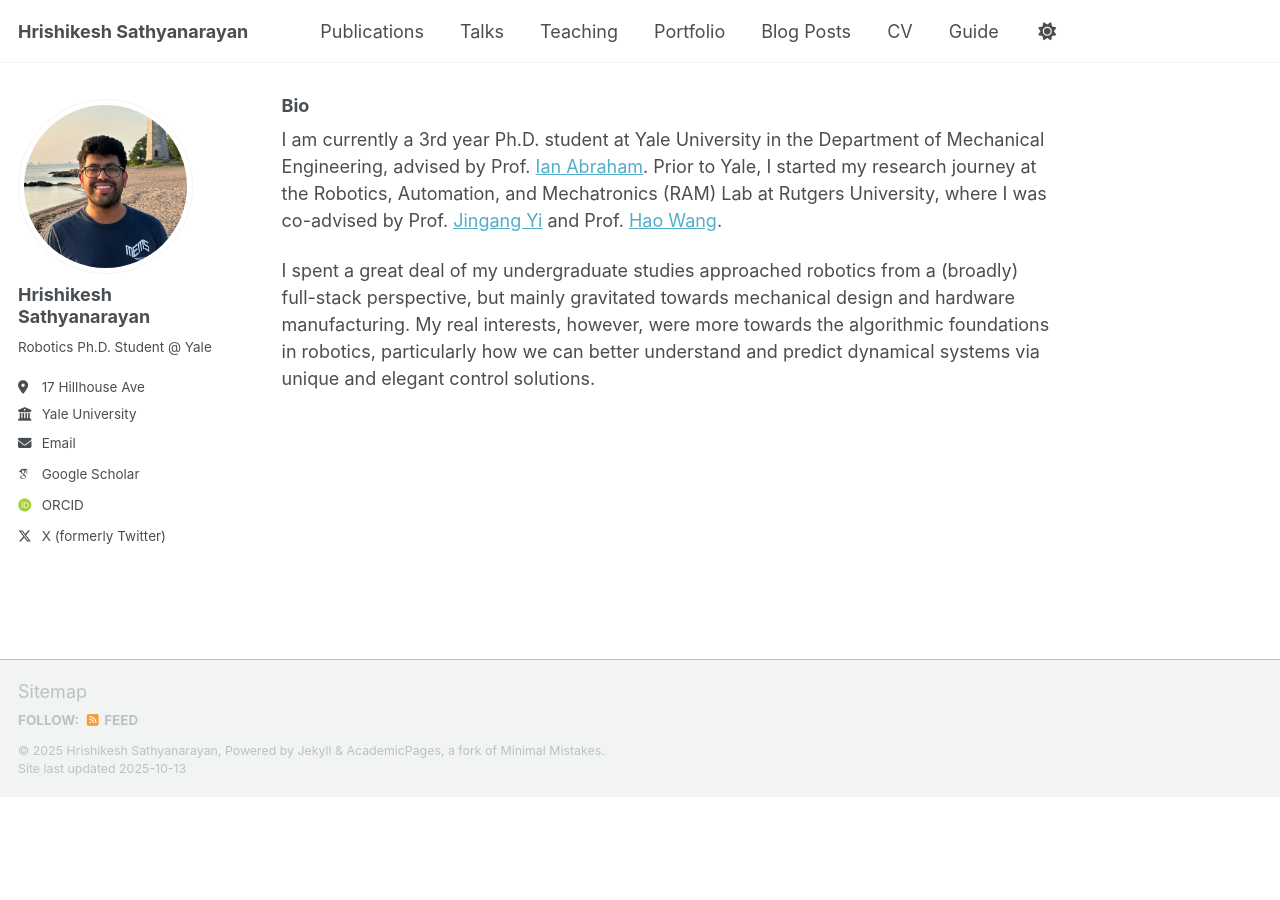
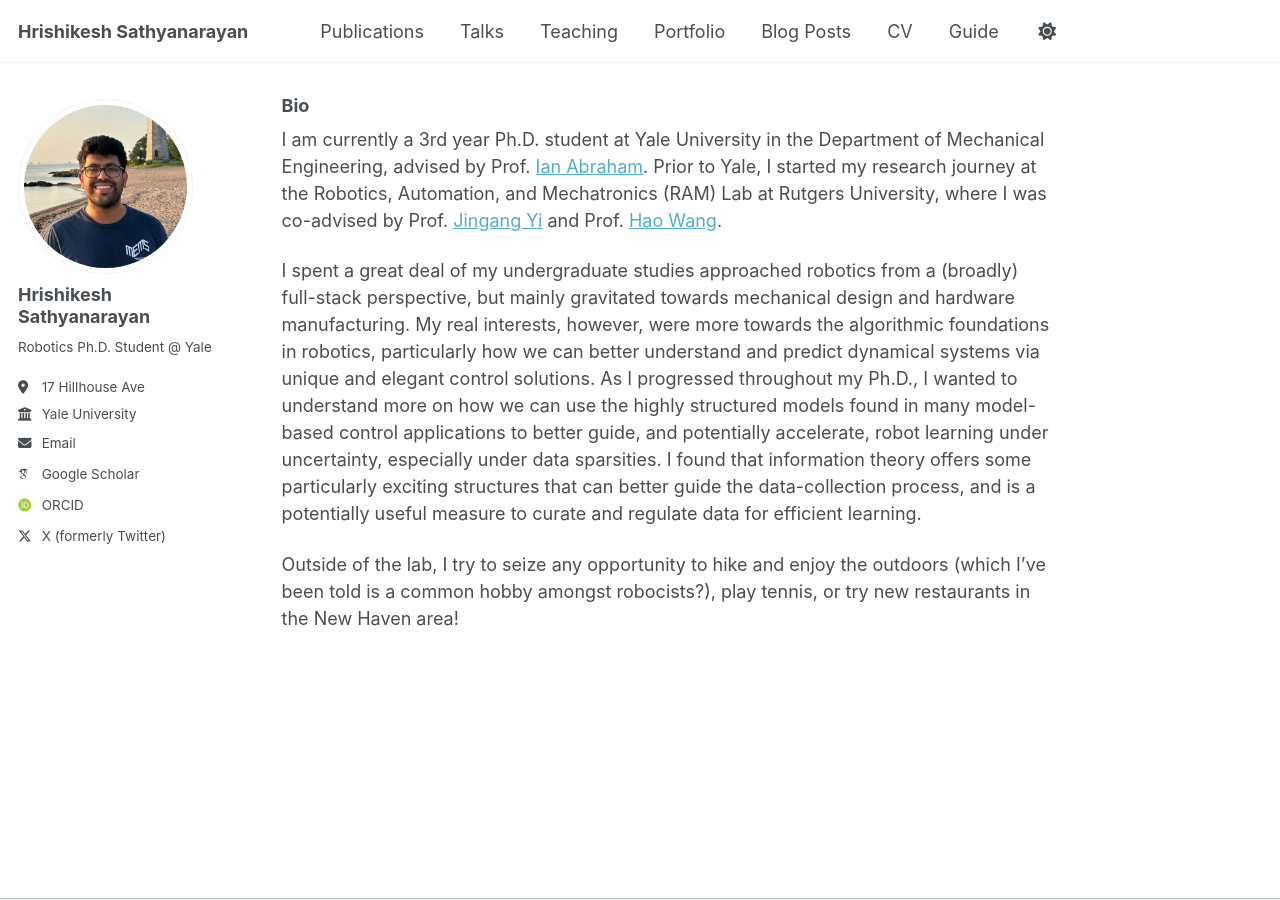
Before and after one commit to HrishiSathya/hrishi-sathya.github.io, a Jekyll site: the page built from _pages/about.md, in a window 1280 px wide and 900 px high, scrolled down 797 px. Built offline with Jekyll 4.4.1, drawn with Linux system fonts in a browser that asks for light colours; some web fonts are replaced; a script that is not in the unit is left out; before the commit the page ends 1594 px from its top, so only the background shows below that.

Commit message:
finish first draft of bio in about.md

```diff
--- a/_pages/about.md
+++ b/_pages/about.md
@@ -47,7 +47,10 @@ Prior to Yale, I started my research journey at the Robotics, Automation, and Me
 
 I spent a great deal of my undergraduate studies approached robotics from a (broadly) full-stack perspective, but mainly gravitated towards mechanical design and hardware manufacturing.
 My real interests, however, were more towards the algorithmic foundations in robotics, particularly how we can better understand and predict dynamical systems via unique and elegant control solutions.
+As I progressed throughout my Ph.D., I wanted to understand more on how we can use the highly structured models found in many model-based control applications to better guide, and potentially accelerate, robot learning under uncertainty, especially under data sparsities.
+I found that information theory offers some particularly exciting structures that can better guide the data-collection process, and is a potentially useful measure to curate and regulate data for efficient learning.
 
+Outside of the lab, I try to seize any opportunity to hike and enjoy the outdoors (which I've been told is a common hobby amongst robocists?), play tennis, or try new restaurants in the New Haven area!
 
 <!--
 This is the front page of a website that is powered by the [Academic Pages template](https://github.com/academicpages/academicpages.github.io) and hosted on GitHub pages. [GitHub pages](https://pages.github.com) is a free service in which websites are built and hosted from code and data stored in a GitHub repository, automatically updating when a new commit is made to the repository. This template was forked from the [Minimal Mistakes Jekyll Theme](https://mmistakes.github.io/minimal-mistakes/) created by Michael Rose, and then extended to support the kinds of content that academics have: publications, talks, teaching, a portfolio, blog posts, and a dynamically-generated CV. Incidentally, these same features make it a great template for anyone that needs to show off a professional template!
```
